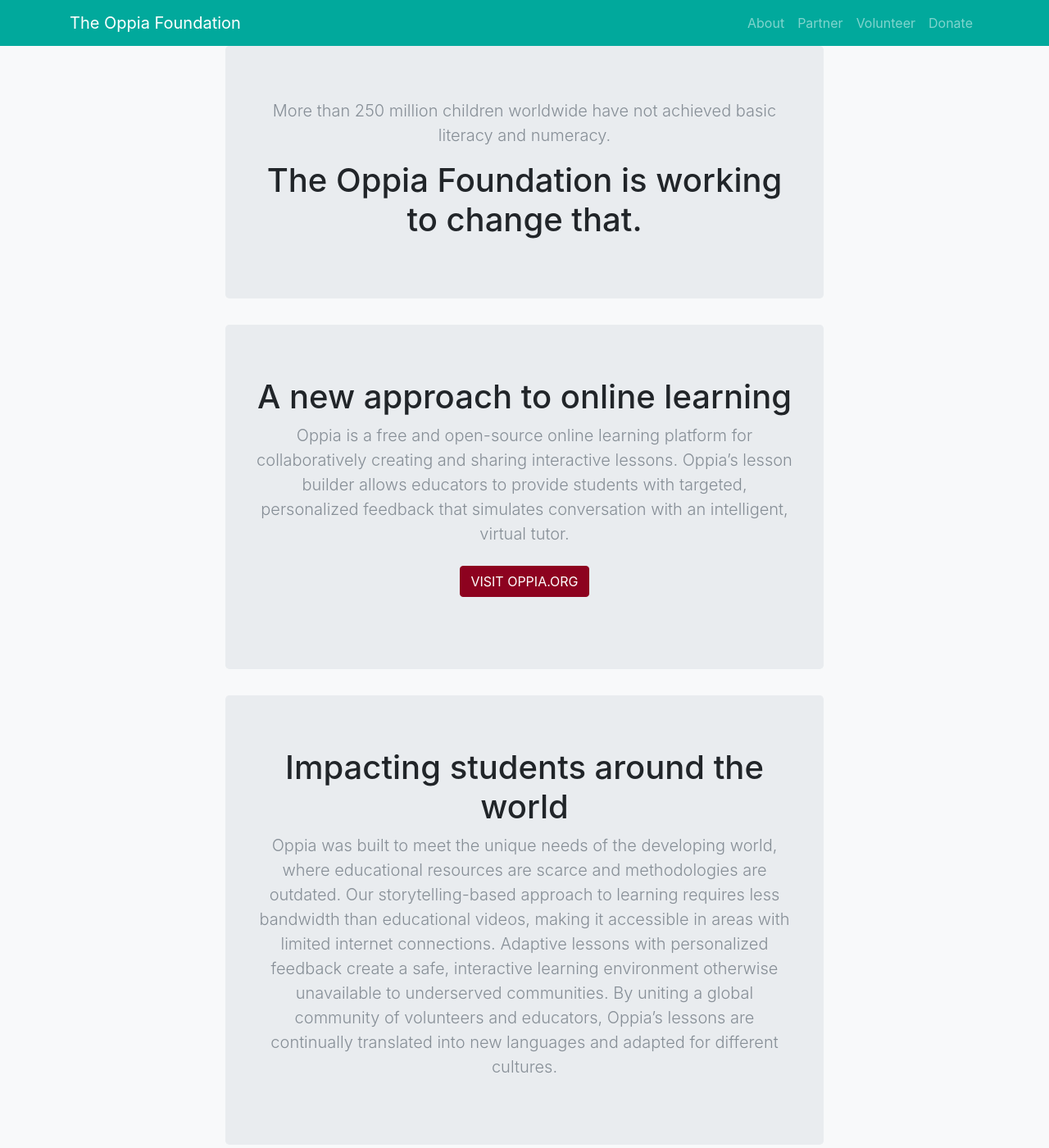
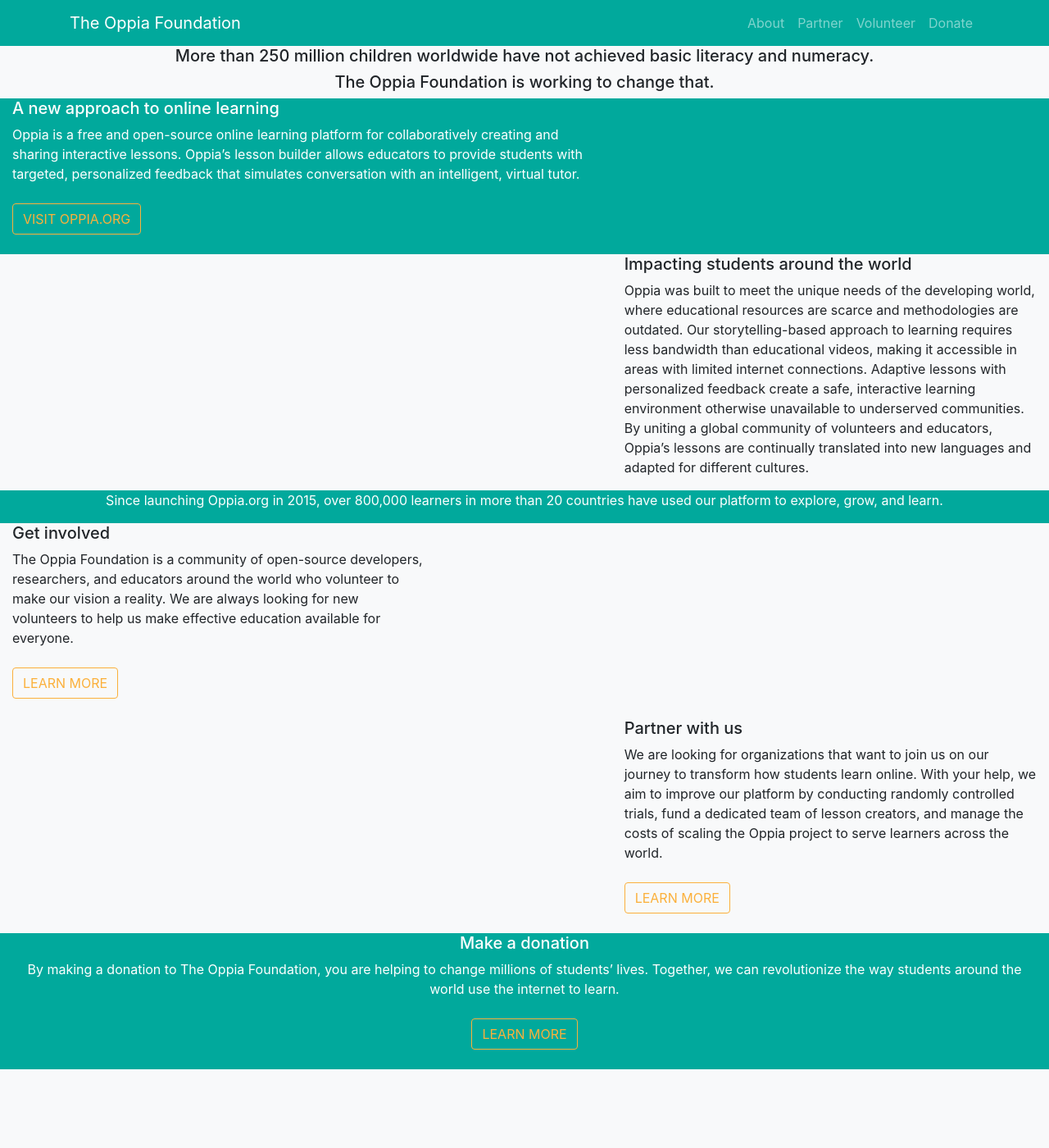
Before and after one commit to oppia/foundation-website, a Jekyll site: the page built from index.html, in a window 1280 px wide and 1400 px high. Shown: the whole window at 82% size. Built offline with Jekyll 4.4.1, drawn with Linux system fonts in a browser that asks for light colours; nearby versions of some CDN libraries; some web fonts are replaced.

Commit message:
update index.html

```diff
--- a/_includes/banner.html
+++ b/_includes/banner.html
@@ -1,4 +1,4 @@
-<section id="banner" class="d-sm-block">
+<section id="banner" class="d-md-block">
   <div class="primary-overlay text-white">
     <div class="container">
       <div class="row">
--- a/_layouts/default.html
+++ b/_layouts/default.html
@@ -6,9 +6,11 @@
 <body class="bg-light">
 
 {% include nav.html %}
-
+<main class="page-content" aria-label="Content">
+  <div class="wrapper">
 {{ content }}
-
+</div>
+    </main>
 {% include footer.html %}
 
 {% include scripts.html %}
--- a/_layouts/home.html
+++ b/_layouts/home.html
@@ -9,7 +9,7 @@
     <div class="overlay"></div>
     <div class="container">
       <div class="row">
-        <div class="col-lg-8 col-md-10 mx-auto">
+        <div class="col-lg-8 col-md-10 mx-auto mh-100">
           <div class="page-heading">
             <h1>{{ site.title }}</h1>
             {% if site.description %}
@@ -21,11 +21,6 @@
     </div>
   </header>
 
-    <div class="container">
-      <div class="row">
-        <div class="col-lg-8 col-md-10 mx-auto">
+    <div class="container-fluid">
          {{ content }}
-
 </div>
-</div>
-</div>
--- a/css/custom/_variables.scss
+++ b/css/custom/_variables.scss
@@ -1,4 +1,4 @@
-$primary: #8d021f; // burgundy
+$primary: #01a99c; // burgundy
 
 $white:    #fff !default;
 $gray-100: #f8f9fa !default;
--- a/index.html
+++ b/index.html
@@ -3,28 +3,66 @@
 background: '/img/cheering-child.png'
 ---
 
+<div class="row featurette text-center">
+<div class="col-md-12">
+<h5>More than 250 million children worldwide have not achieved basic literacy and numeracy.</h5>
+<h5>The Oppia Foundation is working to change that.</h5>
+</div>
+</div>
+
+<div class="row featurette bg-primary">
+<div class="col-md-7 order-md-1 text-white">
+<h5>A new approach to online learning </h5>
+<p>Oppia is a free and open-source online learning platform for collaboratively creating and sharing interactive lessons. Oppia’s lesson builder allows educators to provide students with targeted, personalized feedback that simulates conversation with an intelligent, virtual tutor. </p>
+<p><a href="https://www.oppia.org/splash" class="btn btn-outline-warning my-2">VISIT OPPIA.ORG</a></p>
+ </div>
+<div class="col-md-5 order-md-2">
+</div>
+</div>
+
+<div class="row featurette">
+<div class="col-md-5 order-md-2">
+<h5>Impacting students around the world</h5>
+<p>Oppia was built to meet the unique needs of the developing world, where educational resources are scarce and methodologies are outdated. Our storytelling-based approach to learning requires less bandwidth than educational videos, making it accessible in areas with limited internet connections. Adaptive lessons with personalized feedback create a safe, interactive learning environment otherwise unavailable to underserved communities.
+By uniting a global community of volunteers and educators, Oppia’s lessons are continually translated into new languages and adapted for different cultures.</p>
+</div>
+<div class="col-md-7 order-md-1">
+</div>
+</div>
+
+<div class="row featurette text-center bg-primary">
+<div class="col-md-12">
+<p class="text-white">Since launching Oppia.org in 2015, over 800,000 learners in more than 20 countries have used our platform to explore, grow, and learn.</p>
+</div>
+</div>
+
+<div class="row featurette">
+<div class="col-md-5 order-md-1">
+<h5>Get involved</h5>
+<p>The Oppia Foundation is a community of open-source developers, researchers, and educators around the world who volunteer to make our vision a reality. We are always looking for new volunteers to help us make effective education available for everyone. </p>
+<p><a href="/volunteer" class="btn btn-outline-warning my-2">LEARN MORE</a></p>
+</div>
+<div class="col-md-7 order-md-2">
+</div>
+</div>
 
 
-<section class="jumbotron text-center">
-        <p class="lead text-muted">More than 250 million children worldwide have not achieved basic literacy and numeracy.</p>
-        <h1 class="jumbotron-heading">The Oppia Foundation is working to change that.</h1>
+<div class="row featurette">
+<div class="col-md-5 order-md-2">
+<h5>Partner with us</h5>
+<p>We are looking for organizations that want to join us on our journey to transform how students learn online.
+With your help, we aim to improve our platform by conducting randomly controlled trials, fund a dedicated team of lesson creators, and manage the costs of scaling the Oppia project to serve learners across the world.  </p>
+<p><a href="/partner" class="btn btn-outline-warning my-2">LEARN MORE</a></p>
+</div>
+<div class="col-md-7 order-md-1">
+</div>
+</div>
 
-  </section>
 
-      <section class="jumbotron text-center">
-                <h1 class="jumbotron-heading">A new approach to online learning</h1>
-                <p class="lead text-muted">Oppia is a free and open-source online learning platform for collaboratively creating and sharing interactive lessons. Oppia’s lesson builder allows educators to provide students with targeted, personalized feedback that simulates conversation with an intelligent, virtual tutor. </p>
-                <p>
-                  <a href="https://www.oppia.org/splash" class="btn btn-primary my-2">VISIT OPPIA.ORG</a>
-                </p>
-            </section>
-
-                  <section class="jumbotron text-center">
-                            <h1 class="jumbotron-heading">Impacting students around the world</h1>
-                            <p class="lead text-muted">Oppia was built to meet the unique needs of the developing world, where educational resources are scarce and methodologies are outdated.
-
-Our storytelling-based approach to learning requires less bandwidth than educational videos, making it accessible in areas with limited internet connections. Adaptive lessons with personalized feedback create a safe, interactive learning environment otherwise unavailable to underserved communities.
-
-By uniting a global community of volunteers and educators, Oppia’s lessons are continually translated into new languages and adapted for different cultures.  </p>
-
-                        </section>
+<div class="row featurette text-center bg-primary">
+<div class="col-md-12">
+  <h5 class="text-white">Make a donation</h5>
+<p class="text-white">By making a donation to The Oppia Foundation, you are helping to change millions of students’ lives. Together, we can revolutionize the way students around the world use the internet to learn.</p>
+<p><a href="/donate" class="btn btn-outline-warning my-2">LEARN MORE</a></p>
+</div>
+</div>
```
